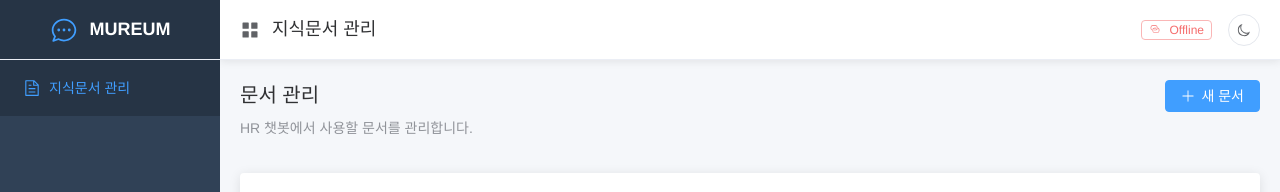
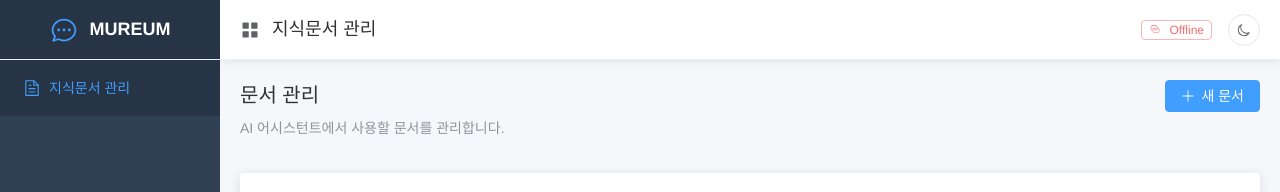
Before and after one commit to deabal0701/hr-chatbot-test, a Vue app in the folder frontend/: page /admin/documents in a window 1280 px wide. Shown: the top 192 px of the page. Built offline with nearby package versions, Linux system fonts and the light colour scheme; no server answers.

Commit message:
AI 챗봇에서 AI 어시스턴트로 변경

```diff
--- a/frontend/src/views/admin/DocumentsView.vue
+++ b/frontend/src/views/admin/DocumentsView.vue
@@ -4,7 +4,7 @@
     <div class="page-header">
       <div>
         <h2>문서 관리</h2>
-        <p class="subtitle">HR 챗봇에서 사용할 문서를 관리합니다.</p>
+        <p class="subtitle">AI 어시스턴트에서 사용할 문서를 관리합니다.</p>
       </div>
       <el-button type="primary" :icon="Plus" @click="showCreateForm">
         새 문서
```
